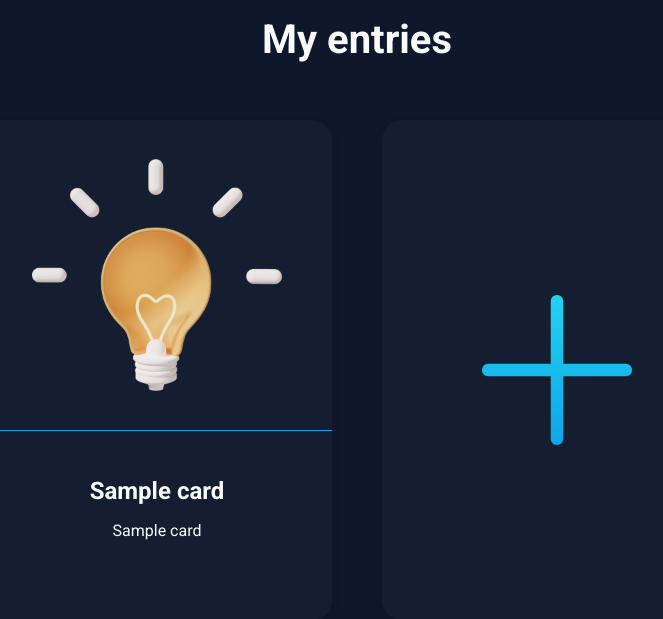
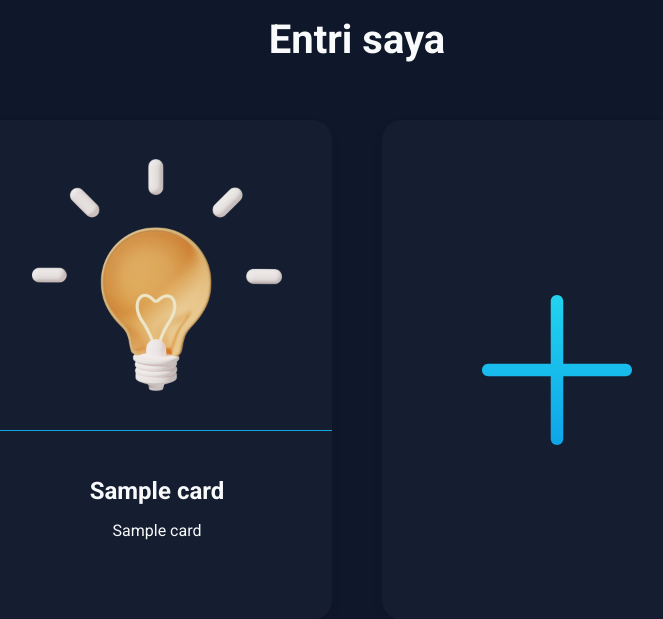
Before and after one commit to Inxvert168/diary-ind, a Flask app: template templates/index.html in a window 1280 px wide. Shown: the part 70-689 px from the top of the page, without its empty margins (283-946 px from the left). Run offline with Flask 3, Linux system fonts and the light colour scheme; the template is opened without the code that fills it: most values are stand-ins (such as "Sample title", 1, 10 or a date in 2020).

Commit message:
Update index.html

```diff
--- a/templates/index.html
+++ b/templates/index.html
@@ -8,7 +8,7 @@
   >
   <meta http-equiv="X-UA-Compatible" content="ie=edge">
   <link rel="stylesheet" href="../static/css/style.css">
-  <title>The programmer's library</title>
+  <title>Pustaka programmer</title>
 </head>
 <body>
   <header class="header">
@@ -22,7 +22,7 @@
   </header>
   <main>
     {% block content %}
-    <h1 class="main__title">My entries</h1>
+    <h1 class="main__title">Entri saya</h1>
     <ul class="cards-list">
       {% for el in cards%}
       <li class="card">
```
